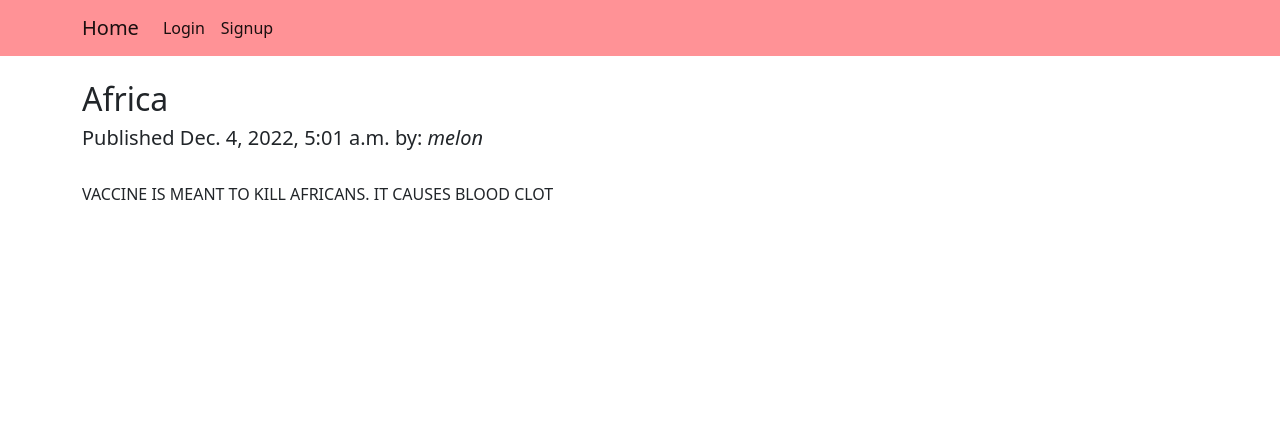
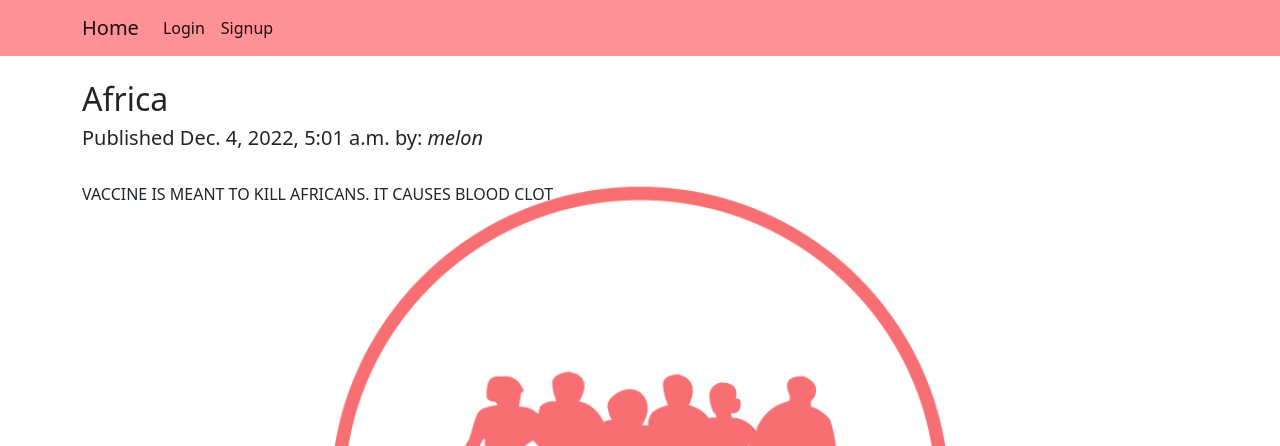
Before and after one commit to Nelly-ux10/Django-Finalprojec-App, a Django app: a page that uses ashiriblogapp/templates/ashiriblogapp/details.html in a window 1280 px wide. Shown: the top 446 px of the page. Run offline with Django 4.2, Linux system fonts and the light colour scheme; data comes from the database, SQL or seed files in the repository.

Commit message:
modified app

```diff
--- a/ashiriblogapp/templates/ashiriblogapp/details.html
+++ b/ashiriblogapp/templates/ashiriblogapp/details.html
@@ -1,5 +1,5 @@
 {% extends "ashiriblogapp/base.html" %}
-
+	{% load static %}
 
 
 
@@ -8,7 +8,11 @@
 
 {% block style %}
 	<style>
-
+		body{
+			background: url("{% static 'ashiriblogapp/images/Ashiri-logos__transparent.png' %}");
+			background-repeat: no-repeat;
+			background-size: 100%;
+		}
  </style>
 
 {% endblock %}
--- a/ashiriblogapp/templates/ashiriblogapp/signup_done.html
+++ b/ashiriblogapp/templates/ashiriblogapp/signup_done.html
@@ -5,7 +5,11 @@
 {% block title %}Ashriblog signup done{% endblock %}
 {% block style %}
 <style>
-
+	body{
+			background: url("{% static 'ashiriblogapp/images/Ashiri-logos__transparent.png' %}");
+			background-repeat: no-repeat;
+			background-size: 100%;
+		}
 </style>
 {% endblock %}
 
```
Also changed, not shown: ashiriblogapp/templates/ashiriblogapp/articles.html (+1 -9 lines), ashiriblogapp/templates/registration/logged_out.html (+10 -1 lines).
